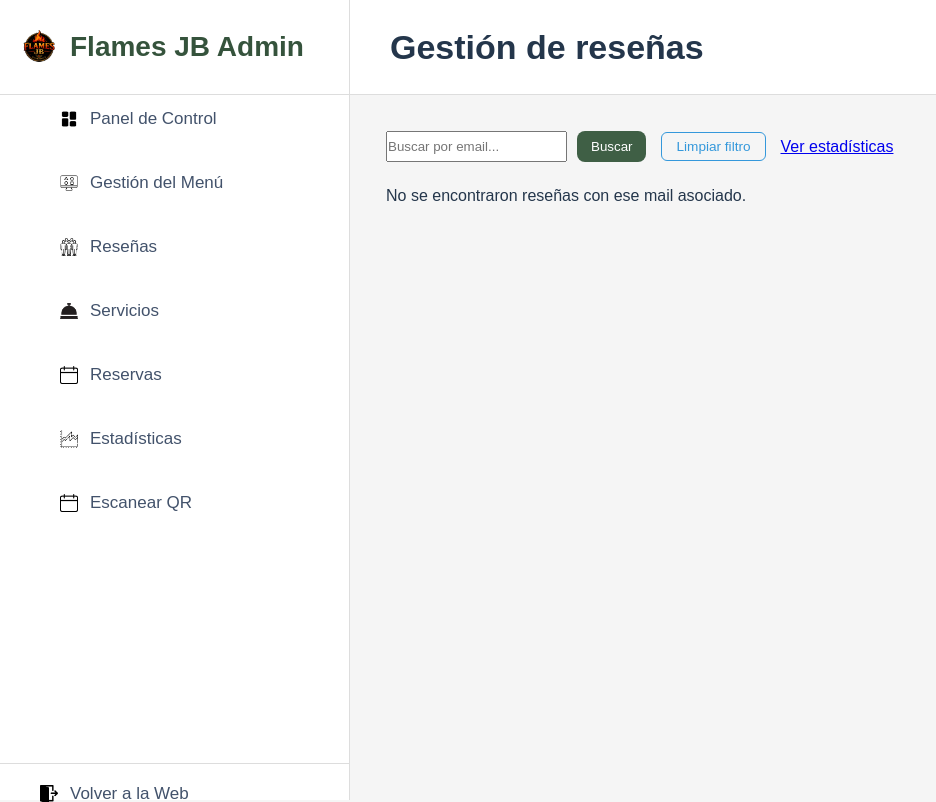
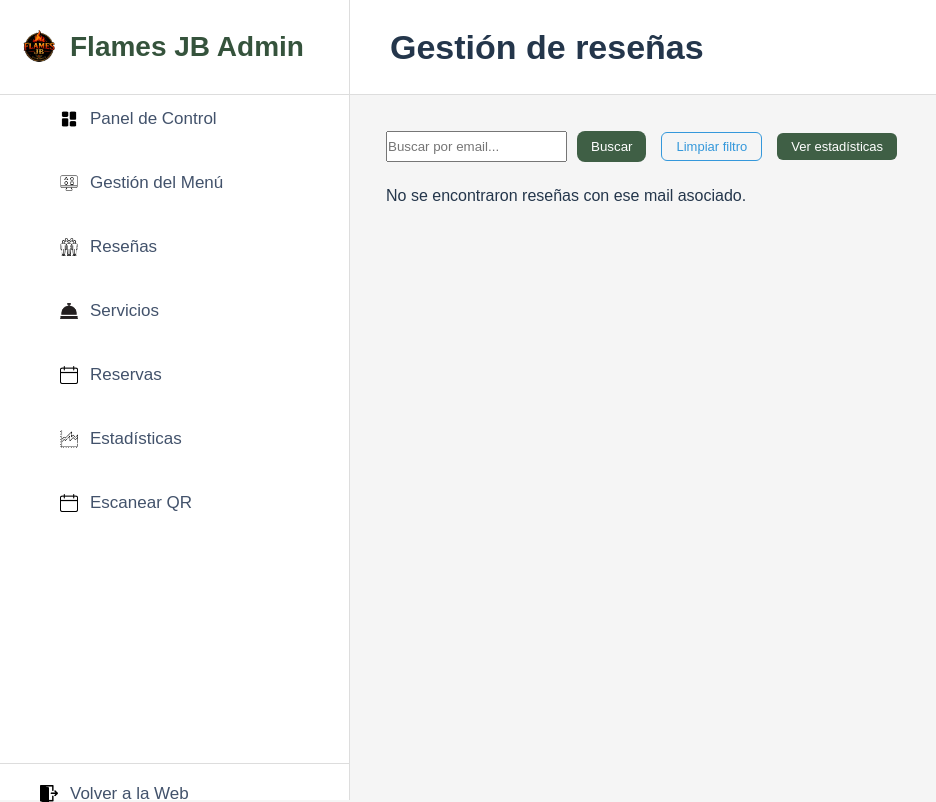
Before and after one commit to matiasnata/proyecto_final, a Python web app: template frontend/templates/admin_resenas.html in a window 1280 px wide. Shown: the top 802 px of the page, without its empty margins (0-936 px from the left). Run offline with Jinja, Linux system fonts and the light colour scheme; the template is opened without the code that fills it, so the values that code supplies are empty.

Commit message:
refactor(admin-reseñas.css): agregamos el estilo para la etiqueta nueva <a> de admin_reseñas.html que reemplazo al form, esta nos conecta a estaditicas_reseñas.html, hacemos que el estilo sea igual al del boton de buscar

```diff
--- a/frontend/static/css/admin-reseñas.css
+++ b/frontend/static/css/admin-reseñas.css
@@ -20,7 +20,7 @@
     color: #3498db;
     padding: 6px 14px;
     border-radius: 6px;
-    font-size: 0.85rem;
+    font-size: 13px;
     cursor: pointer; /* Cambia el cursor al pasar por encima para indicar que es clickeable */
     transition: all 0.2s;
     display: inline-block; /* Necesario para que respete el padding siendo un enlace */
@@ -31,6 +31,24 @@
     color: #ffffff;
 }
 
+.btn-verde {
+    background-color: #3f5f45;
+    color: white;
+
+    border: none;
+    border-radius: 6px;
+
+    cursor: pointer;
+    padding: 6px 14px;
+
+    text-decoration: none;
+    display: inline-block;
+    font-size: 13px;
+}
+
+.btn-verde:hover {
+    background-color: rgb(63 95 69 / 0.9);
+}
 
 /* Estado inicial: invisible y sin ocupar espacio */
 .ventana-oculta {
@@ -66,12 +84,12 @@
     margin-top: 0;
     margin-bottom: 10px;
     color: #2c3e50; /* Un azul oscuro/grisáceo muy elegante */
-    font-size: 1.5rem;
+    font-size: 24px;
 }
 
 .caja-confirmacion p {
     color: #666666; /* Gris para que no compita con el título */
-    font-size: 0.95rem;
+    font-size: 15px;
     line-height: 1.5;
     margin-bottom: 25px;
 }
@@ -118,7 +136,7 @@
     color: #374151;
     padding: 8px 16px;
     border-radius: 6px;
-    font-size: 0.9rem;
+    font-size: 15px;
     font-weight: 500;
     transition: all 0.2s;
 }
```
